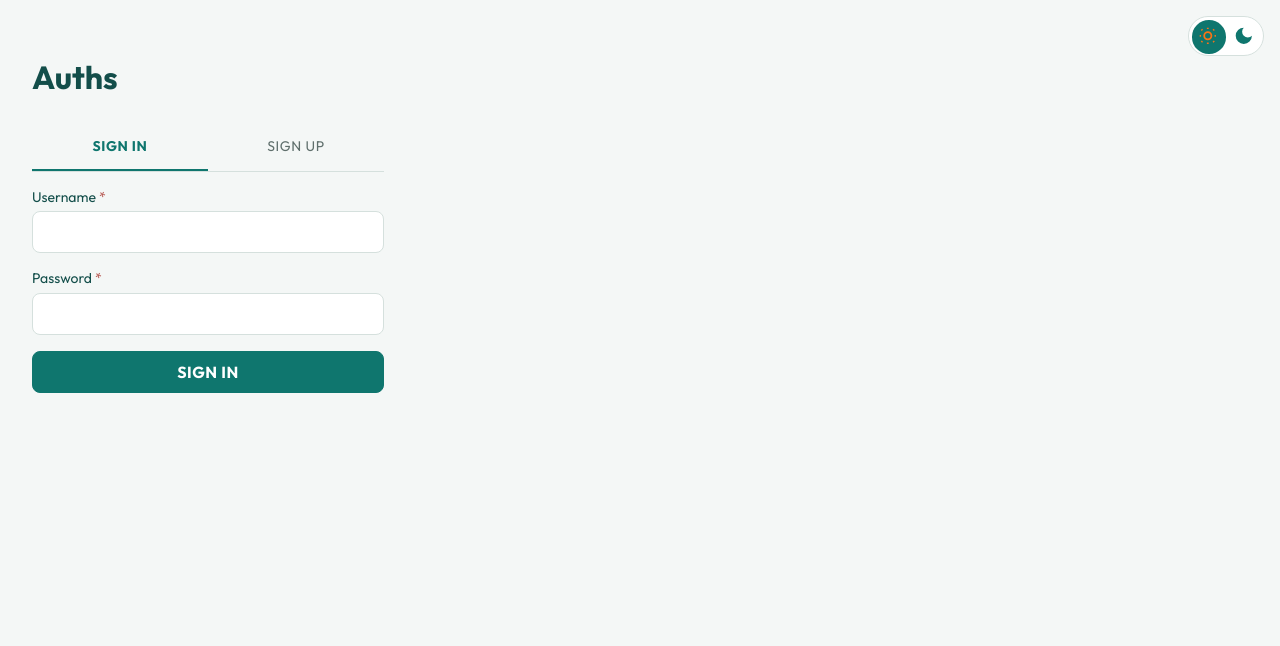
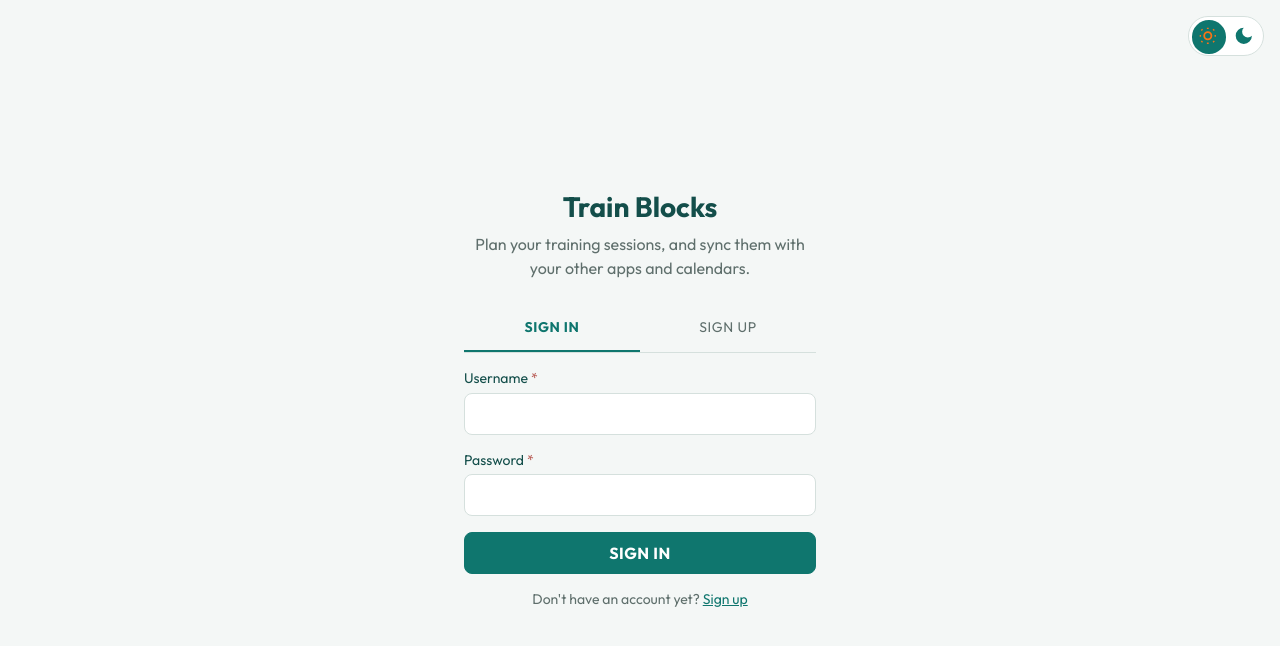
Before and after one commit to barfaoui/train-blocks, a React (Vite) app in the folder auths/front/: page /login in a window 1280 px wide. Shown: the top 646 px of the page. Built offline with nearby package versions, Linux system fonts and the light colour scheme; no server answers.

Commit message:
login page ui

```diff
--- a/auths/front/index.html
+++ b/auths/front/index.html
@@ -3,7 +3,8 @@
   <head>
     <meta charset="UTF-8" />
     <meta name="viewport" content="width=device-width, initial-scale=1.0" />
-    <title>Auths</title>
+    <title>Train Blocks</title>
+    <link rel="icon" href="/watermelon.svg" type="image/svg+xml" />
     <!-- Keep in sync with planner/front/index.html -->
     <script>
       (function () {
--- a/auths/front/src/pages/LoginPage.module.scss
+++ b/auths/front/src/pages/LoginPage.module.scss
@@ -1,12 +1,37 @@
 .page {
+  display: flex;
+  flex-direction: column;
+  align-items: center;
+  justify-content: center;
+  min-height: 100vh;
   padding: var(--space-6);
+}
+
+.column {
+  width: 100%;
+  max-width: 22rem;
+}
+
+.header {
+  margin-bottom: var(--space-5);
+  text-align: center;
+}
+
+.title {
+  margin: 0 0 var(--space-2);
+  font-size: 1.75rem;
+  line-height: 1.2;
+}
+
+.tagline {
+  margin: 0;
+  color: var(--color-text-muted);
 }
 
 .tabs {
   display: grid;
   grid-template-columns: 1fr 1fr;
   position: relative;
-  max-width: 22rem;
   margin-bottom: var(--space-4);
   border-bottom: 1px solid var(--color-border);
 }
@@ -59,5 +84,28 @@
   display: flex;
   flex-direction: column;
   gap: var(--space-4);
-  max-width: 22rem;
 }
+
+.switchPrompt {
+  margin: 0;
+  text-align: center;
+  color: var(--color-text-muted);
+}
+
+.switchLink {
+  padding: 0;
+  border: none;
+  background: none;
+  color: var(--color-primary);
+  cursor: pointer;
+  text-decoration: underline;
+
+  &:hover {
+    color: var(--color-primary-hover);
+  }
+
+  &:focus-visible {
+    outline: 2px solid var(--color-primary);
+    outline-offset: 2px;
+  }
+}
--- a/auths/front/src/pages/LoginPage.tsx
+++ b/auths/front/src/pages/LoginPage.tsx
@@ -2,7 +2,7 @@ import { type FormEvent, useState } from 'react';
 
 import { Button } from '@common/styles/Button';
 import { TextInput } from '@common/styles/TextInput';
-import { TypographySmall } from '@common/styles/Typography';
+import { TypographyLarge, TypographyMedium, TypographySmall } from '@common/styles/Typography';
 
 import styles from './LoginPage.module.scss';
 
@@ -65,7 +65,7 @@ function AuthTabs({ tab, onChange }: AuthTabsProps) {
   );
 }
 
-function SignInForm() {
+function SignInForm({ onSwitchToSignUp }: { onSwitchToSignUp: () => void }) {
   const [username, setUsername] = useState('');
   const [password, setPassword] = useState('');
 
@@ -95,11 +95,16 @@ function SignInForm() {
         onChange={setPassword}
       />
       <Button type="submit" label="Sign in" fillHorizontally />
+      <SwitchPrompt
+        prompt="Don't have an account yet?"
+        actionLabel="Sign up"
+        onAction={onSwitchToSignUp}
+      />
     </form>
   );
 }
 
-function SignUpForm() {
+function SignUpForm({ onSwitchToSignIn }: { onSwitchToSignIn: () => void }) {
   const [username, setUsername] = useState('');
   const [password, setPassword] = useState('');
   const [confirmPassword, setConfirmPassword] = useState('');
@@ -117,6 +122,7 @@ function SignUpForm() {
         name="username"
         autoComplete="username"
         required
+        helperText="3–32 characters. Letters, numbers, and underscores."
         value={username}
         onChange={setUsername}
       />
@@ -126,7 +132,7 @@ function SignUpForm() {
         type="password"
         autoComplete="new-password"
         required
-        helperText="At least 8 characters"
+        helperText="At least 8 characters, with uppercase, lowercase, a number, and a special character."
         value={password}
         onChange={setPassword}
       />
@@ -140,7 +146,29 @@ function SignUpForm() {
         onChange={setConfirmPassword}
       />
       <Button type="submit" label="Sign up" fillHorizontally />
+      <SwitchPrompt
+        prompt="Already have an account?"
+        actionLabel="Sign in"
+        onAction={onSwitchToSignIn}
+      />
     </form>
+  );
+}
+
+type SwitchPromptProps = {
+  prompt: string;
+  actionLabel: string;
+  onAction: () => void;
+};
+
+function SwitchPrompt({ prompt, actionLabel, onAction }: SwitchPromptProps) {
+  return (
+    <TypographySmall as="p" className={styles.switchPrompt}>
+      {prompt}{' '}
+      <TypographySmall as="button" type="button" className={styles.switchLink} onClick={onAction}>
+        {actionLabel}
+      </TypographySmall>
+    </TypographySmall>
   );
 }
 
@@ -149,9 +177,22 @@ export function LoginPage() {
 
   return (
     <main className={styles.page}>
-      <h1>Auths</h1>
-      <AuthTabs tab={tab} onChange={setTab} />
-      {tab === 'sign-in' ? <SignInForm /> : <SignUpForm />}
+      <div className={styles.column}>
+        <header className={styles.header}>
+          <TypographyLarge as="h1" variant="bold" className={styles.title}>
+            Train Blocks
+          </TypographyLarge>
+          <TypographyMedium as="p" className={styles.tagline}>
+            Plan your training sessions, and sync them with your other apps and calendars.
+          </TypographyMedium>
+        </header>
+        <AuthTabs tab={tab} onChange={setTab} />
+        {tab === 'sign-in' ? (
+          <SignInForm onSwitchToSignUp={() => setTab('sign-up')} />
+        ) : (
+          <SignUpForm onSwitchToSignIn={() => setTab('sign-in')} />
+        )}
+      </div>
     </main>
   );
 }
```
Also changed, not shown: auths/front/assets/watermelon.svg (added).
